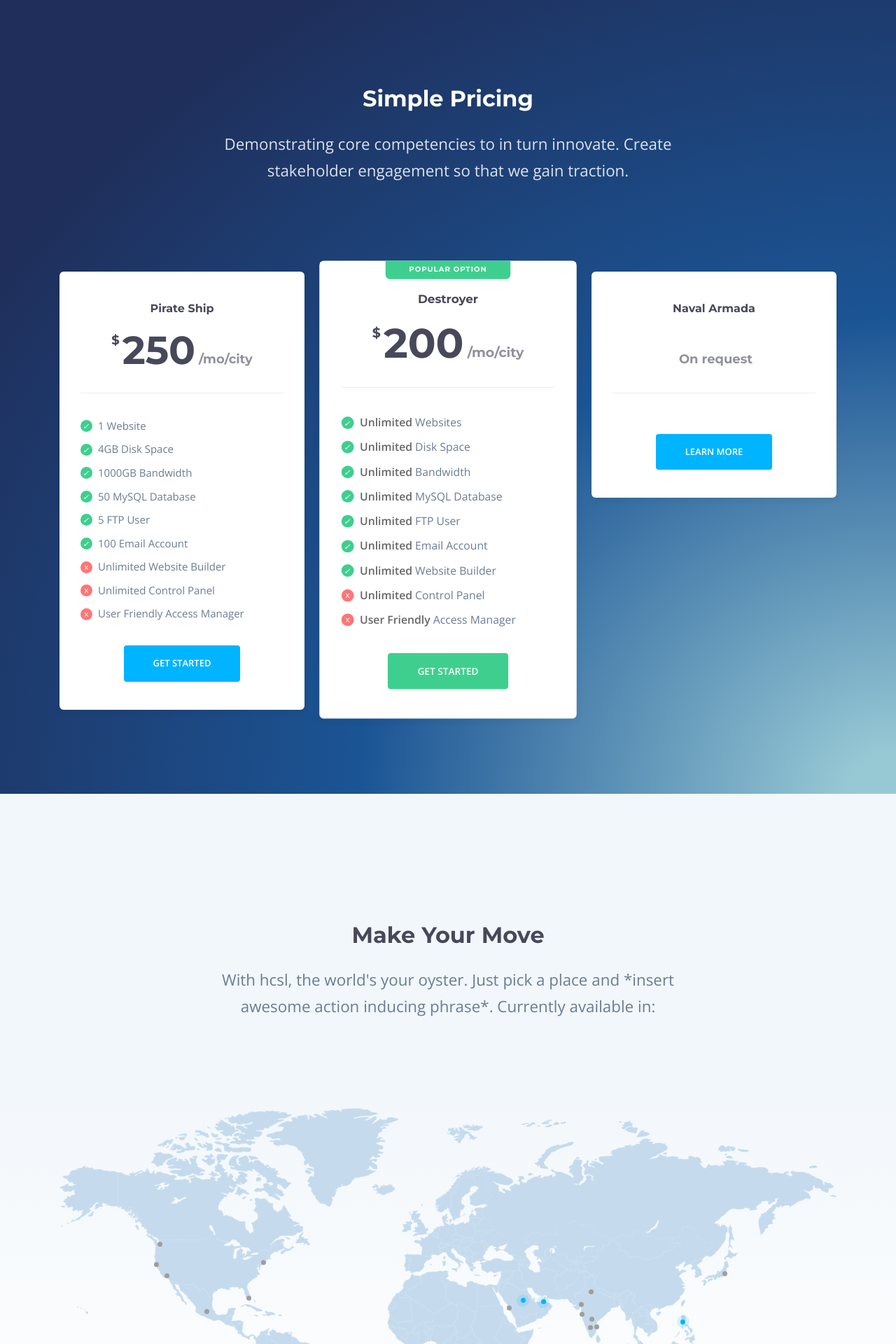
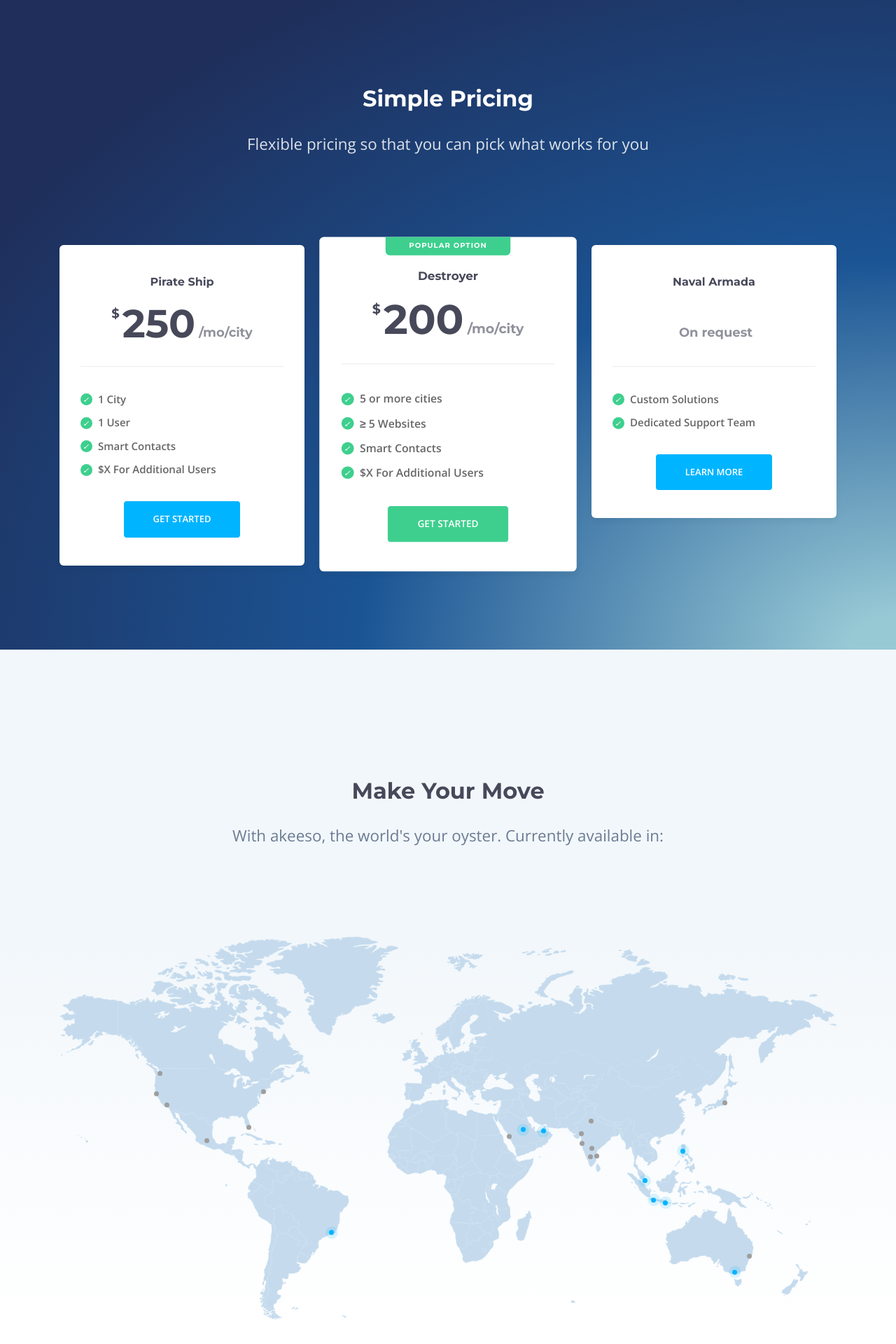
Before and after one commit to fesp21/AkeesoLandingPage, a Django app: template templates/index.html in a window 1280 px wide. Shown: the part 1042-2962 px from the top of the page at 70% size. Run offline with Django 3.2, Linux system fonts and the light colour scheme; the template is opened without the code that fills it, so the values that code supplies are empty; some libraries are stand-ins or nearby versions.

Commit message:
Some more edits

```diff
--- a/templates/index.html
+++ b/templates/index.html
@@ -18,7 +18,8 @@
     <link rel="stylesheet" href="{% static 'css/owl.carousel.min.css' %}">
     <link rel="stylesheet" href="{% static 'css/owl.theme.default.min.css' %}">
 
-    <title>Hosting Landing Page</title>
+    <link rel="icon" href="{% static 'logo.png' %}" type="image/x-icon">
+    <title>akeeso</title>
 </head>
 <body class="body-2">
 
@@ -26,7 +27,7 @@
     <div class="container">
         <div class="row">
             <div class="col-lg-12">
-                <p class="mb-0 d-flex align-items-center justify-content-center"><label class="badge badge-secondary mr-3">NOTE</label> This is a non-functioning website and exists for demostration purposes only</p>
+                <p class="mb-0 d-flex align-items-center justify-content-center"><label class="badge badge-secondary mr-3">NOTE</label> This is a non-functioning website and exists for demonstration purposes only</p>
             </div>
         </div>
     </div>
@@ -45,25 +46,14 @@
             </button>
             <div class="collapse navbar-collapse" id="navbarNav">
                 <ul class="navbar-nav mx-auto fill-flex justify-content-center">
-                    <li class="nav-item dropdown">
-                        <a class="nav-link dropdown-toggle" href="#" id="navbarDropdown" role="button" data-toggle="dropdown" aria-haspopup="true" aria-expanded="false">
-                            Home
-                        </a>
-                        <div class="dropdown-menu" aria-labelledby="navbarDropdown">
-                            <a class="dropdown-item" href="#">Hosting</a>
-                            <a class="dropdown-item" href="#">Domain</a>
-                            <a class="dropdown-item" href="#">VPN</a>
-                            <a class="dropdown-item" href="#">Ecommerce</a>
-                        </div>
+                    <li class="nav-item">
+                        <a class="nav-link" href="#promo">Home</a>
                     </li>
                     <li class="nav-item">
                         <a class="nav-link" href="#pricing">Pricing</a>
                     </li>
                     <li class="nav-item">
                         <a class="nav-link" href="#locations">Locations</a>
-                    </li>
-                    <li class="nav-item">
-                        <a class="nav-link" href="#features">Features</a>
                     </li>
                     <li class="nav-item">
                         <a class="nav-link" href="#charts">Performance</a>
@@ -93,7 +83,7 @@
                 <div class="col-lg-6 offset-lg-0 col-md-10 offset-md-1 col-sm-10 offset-sm-1 text-center text-lg-left mb-5 mb-lg-0">
                     <div class="pr-0 pr-xl-5 pr-lg-0">
                         <h1 class="main-content__title mb-3 mb-lg-4 h2">Bridging the gap between what Healthcare is and what it can be</h1>
-                        <p class="main-content__lead lead mb-4">Advancing healthcare by helping data-driven teams bring tomorrow's HealthTech today</p>
+                        <p class="main-content__lead lead mb-4">Here to help HealthTech companies bring their products to market better, faster, cheaper</p>
                         <div class="row d-none d-lg-flex">
                             <div class="col-lg-6 col-md-6">
                                 <ul class="features-list list-unstyled m-0">
@@ -144,7 +134,7 @@
                                 </ul>
                             </div>
                         </div>
-                        <a href="#" class="btn btn--green btn--lg mb-0 mt-4 d-inline-flex align-items-center">How it Works<i class="icon icon-Right ml-2"></i></a>
+                        <a href="https://www.slideshare.net/SuhasMallya2/akeeso" class="btn btn--green btn--lg mb-0 mt-4 d-inline-flex align-items-center">LEARN MORE<i class="icon icon-Right ml-2"></i></a>
                     </div>
                 </div>
                 <div class="col-lg-6 text-center text-lg-right position-relative">
@@ -160,7 +150,7 @@
         <div class="row">
             <div class="preamble preamble--light col-lg-8 offset-lg-2">
                 <h3 class="title">Simple Pricing</h3>
-                <p class="lead">Demonstrating core competencies to in turn innovate. Create stakeholder engagement so that we gain traction.</p>
+                <p class="lead">Flexible pricing so that you can pick what works for you</p>
             </div>
         </div>
         <div class="row">
@@ -171,43 +161,21 @@
                     <ul class="pricing-card__list list-unstyled mb-0 pb-1">
                         <li class="d-flex align-items-center">
                             <i class="pricing-icon pricing-icon__true mr-2"></i>
-                            <span>1 Website</span>
+                            <span><strong>1 City</strong></span>
                             <i data-feather="help-circle" data-toggle="tooltip" data-placement="top" title="Tooltip on top"></i>
                         </li>
                         <li class="d-flex align-items-center">
                             <i class="pricing-icon pricing-icon__true mr-2"></i>
-                            <span>4GB Disk Space</span>
+                            <span><strong>1 User</strong></span>
                             <i data-feather="help-circle" data-toggle="tooltip" data-placement="top" title="Tooltip on top"></i>
                         </li>
                         <li class="d-flex align-items-center">
                             <i class="pricing-icon pricing-icon__true mr-2"></i>
-                            <span>1000GB Bandwidth</span>
+                            <span><strong>Smart Contacts</strong></span>
                         </li>
                         <li class="d-flex align-items-center">
                             <i class="pricing-icon pricing-icon__true mr-2"></i>
-                            <span>50 MySQL Database</span>
-                        </li>
-                        <li class="d-flex align-items-center">
-                            <i class="pricing-icon pricing-icon__true mr-2"></i>
-                            <span>5 FTP User</span>
-                            <i data-feather="help-circle" data-toggle="tooltip" data-placement="top" title="Tooltip on top"></i>
-                        </li>
-                        <li class="d-flex align-items-center">
-                            <i class="pricing-icon pricing-icon__true mr-2"></i>
-                            <span>100 Email Account</span>
-                        </li>
-                        <li class="d-flex align-items-center">
-                            <i class="pricing-icon pricing-icon__false mr-2"></i>
-                            <span>Unlimited Website Builder</span>
-                        </li>
-                        <li class="d-flex align-items-center">
-                            <i class="pricing-icon pricing-icon__false mr-2"></i>
-                            <span>Unlimited Control Panel</span>
-                            <i data-feather="help-circle" data-toggle="tooltip" data-placement="top" title="Tooltip on top"></i>
-                        </li>
-                        <li class="d-flex align-items-center">
-                            <i class="pricing-icon pricing-icon__false mr-2"></i>
-                            <span>User Friendly Access Manager</span>
+                            <span><strong>$X For Additional Users</strong></span>
                         </li>
                     </ul>
                     <div class="text-center mt-4">
@@ -223,43 +191,21 @@
                     <ul class="pricing-card__list list-unstyled mb-0 pb-1">
                         <li class="d-flex align-items-center">
                             <i class="pricing-icon pricing-icon__true mr-2"></i>
-                            <span><strong>Unlimited</strong> Websites</span>
+                            <span><strong>5 or more cities</strong></span>
                             <i data-feather="help-circle" data-toggle="tooltip" data-placement="top" title="Tooltip on top"></i>
                         </li>
                         <li class="d-flex align-items-center">
                             <i class="pricing-icon pricing-icon__true mr-2"></i>
-                            <span><strong>Unlimited</strong> Disk Space</span>
+                            <span><strong>&ge; 5 Websites</strong></span>
                             <i data-feather="help-circle" data-toggle="tooltip" data-placement="top" title="Tooltip on top"></i>
                         </li>
                         <li class="d-flex align-items-center">
                             <i class="pricing-icon pricing-icon__true mr-2"></i>
-                            <span><strong>Unlimited</strong> Bandwidth</span>
+                            <span><strong>Smart Contacts</strong></span>
                         </li>
                         <li class="d-flex align-items-center">
                             <i class="pricing-icon pricing-icon__true mr-2"></i>
-                            <span><strong>Unlimited</strong> MySQL Database</span>
-                        </li>
-                        <li class="d-flex align-items-center">
-                            <i class="pricing-icon pricing-icon__true mr-2"></i>
-                            <span><strong>Unlimited</strong> FTP User</span>
-                            <i data-feather="help-circle" data-toggle="tooltip" data-placement="top" title="Tooltip on top"></i>
-                        </li>
-                        <li class="d-flex align-items-center">
-                            <i class="pricing-icon pricing-icon__true mr-2"></i>
-                            <span><strong>Unlimited</strong> Email Account</span>
-                        </li>
-                        <li class="d-flex align-items-center">
-                            <i class="pricing-icon pricing-icon__true mr-2"></i>
-                            <span><strong>Unlimited</strong> Website Builder</span>
-                        </li>
-                        <li class="d-flex align-items-center">
-                            <i class="pricing-icon pricing-icon__false mr-2"></i>
-                            <span><strong>Unlimited</strong> Control Panel</span>
-                            <i data-feather="help-circle" data-toggle="tooltip" data-placement="top" title="Tooltip on top"></i>
-                        </li>
-                        <li class="d-flex align-items-center">
-                            <i class="pricing-icon pricing-icon__false mr-2"></i>
-                            <span><strong>User Friendly</strong> Access Manager</span>
+                            <span><strong>$X For Additional Users</strong></span>
                         </li>
                     </ul>
                     <div class="text-center mt-4">
@@ -271,7 +217,17 @@
                 <div class="pricing-card">
                     <h5 class="pricing-card__title mb-4">Naval Armada</h5>
                     <h3 class="pricing-card__value"><span class="pricing-period">On request</span></h3>
-                    <ul class="pricing-card__list list-unstyled mb-0 pb-1">
+                                        <ul class="pricing-card__list list-unstyled mb-0 pb-1">
+                        <li class="d-flex align-items-center">
+                            <i class="pricing-icon pricing-icon__true mr-2"></i>
+                            <span><strong>Custom Solutions</strong></span>
+                            <i data-feather="help-circle" data-toggle="tooltip" data-placement="top" title="Tooltip on top"></i>
+                        </li>
+                        <li class="d-flex align-items-center">
+                            <i class="pricing-icon pricing-icon__true mr-2"></i>
+                            <span><strong>Dedicated Support Team</strong></span>
+                            <i data-feather="help-circle" data-toggle="tooltip" data-placement="top" title="Tooltip on top"></i>
+                        </li>
                     </ul>
                     <div class="text-center mt-4">
                         <a href="#" class="btn btn--blue btn--lg">Learn More</a>
@@ -291,7 +247,7 @@
         <div class="row">
             <div class="preamble col-lg-8 offset-lg-2">
                 <h3 class="title">Make Your Move</h3>
-                <p class="lead">With hcsl, the world's your oyster. Just pick a place and *insert awesome action inducing phrase*. Currently available in:</p>
+                <p class="lead">With akeeso, the world's your oyster. Currently available in:</p>
             </div>
         </div>
         <div class="row">
@@ -463,89 +419,25 @@
     </div>
 </section>
 
-<section id="features" class="features-1 section section--padding__wmargin">
-    <div class="container">
-        <div class="row">
-            <div class="col-lg-4">
-                <div class="feature d-flex">
-                    <i class="feature__icon icon icon--md icon-CPU icon--color mr-4"></i>
-                    <div>
-                        <h5>100% Intel Cores</h5>
-                        <p class="pr-4">Diversify kpis gain traction, so anti-pattern and get all your ducks.</p>
-                    </div>
-                </div>
-            </div>
-            <div class="col-lg-4">
-                <div class="feature d-flex">
-                    <i class="feature__icon icon icon--md icon-Billing icon--color mr-4"></i>
-                    <div>
-                        <h5>No long term contracts</h5>
-                        <p class="pr-4">Shoot me an email we've got to manage that low hanging fruit that jerk.</p>
-                    </div>
-                </div>
-            </div>
-            <div class="col-lg-4">
-                <div class="feature d-flex">
-                    <i class="feature__icon icon icon--md icon-Atom icon--color mr-4"></i>
-                    <div>
-                        <h5>Powerful API</h5>
-                        <p class="pr-4">Powerpoint Bunny we need distributors to evangelize the new line to local markets.</p>
-                    </div>
-                </div>
-            </div>
-        </div>
-        <div class="row">
-            <div class="col-lg-4">
-                <div class="feature d-flex">
-                    <i class="feature__icon icon icon--md icon-Restore-Window icon--color mr-4"></i>
-                    <div>
-                        <h5>Whenever something happens</h5>
-                        <p class="pr-4">We need more paper drill down, yet t-shaped individual nor are we in agreeance.</p>
-                    </div>
-                </div>
-            </div>
-            <div class="col-lg-4">
-                <div class="feature d-flex">
-                    <i class="feature__icon icon icon--md icon-Data-Lock icon--color mr-4"></i>
-                    <div>
-                        <h5>Root administrator access</h5>
-                        <p class="pr-4">Dog and pony show your work on this project has been really impactful quick win.</p>
-                    </div>
-                </div>
-            </div>
-            <div class="col-lg-4">
-                <div class="feature d-flex">
-                    <i class="feature__icon icon icon--md icon-Target icon--color mr-4"></i>
-                    <div>
-                        <h5>Infinite OS combinations</h5>
-                        <p class="pr-4">Time to open the kimono I have zero cycles for this. Where do we stand on the latest client ask.</p>
-                    </div>
-                </div>
-            </div>
-        </div>
-    </div>
-</section>
-
 <section id="charts" class="section section--padding">
     <div class="container">
         <div class="row">
             <div class="preamble col-lg-8 offset-lg-2">
                 <h3 class="title">Performance Comparison</h3>
-                <p class="lead">How much money are you losing * create a JavaScript thingy</p>
             </div>
         </div>
         <div class="row">
             <div class="col-lg-4 col-md-6 mt-5 mt-md-0">
                 <header class="chart-header">
-                    <h5>Lead generation time taken</h5>
+                    <h5>Market research time taken</h5>
                     <p>lower is better</p>
                 </header>
                 <canvas id="myChart" width="400" height="400"></canvas>
             </div>
             <div class="col-lg-4 col-md-6 mt-5 mt-md-0">
                 <header class="chart-header">
-                    <h5>Sales productivity</h5>
-                    <p>higher is better</p>
+                    <h5>Market research cost</h5>
+                    <p>lower is better</p>
                 </header>
                 <canvas id="myChart2" width="400" height="400"></canvas>
             </div>
@@ -565,7 +457,7 @@
         <div class="row">
             <div class="preamble col-lg-8 offset-lg-2">
                 <h3 class="title">Frequently Asked Questions</h3>
-                <p class="lead">Demonstrating core competencies to in turn innovate. Create stakeholder engagement so that we gain traction.</p>
+                <p class="lead">Just some information to get you started</p>
             </div>
         </div>
         <div class="row">
```
